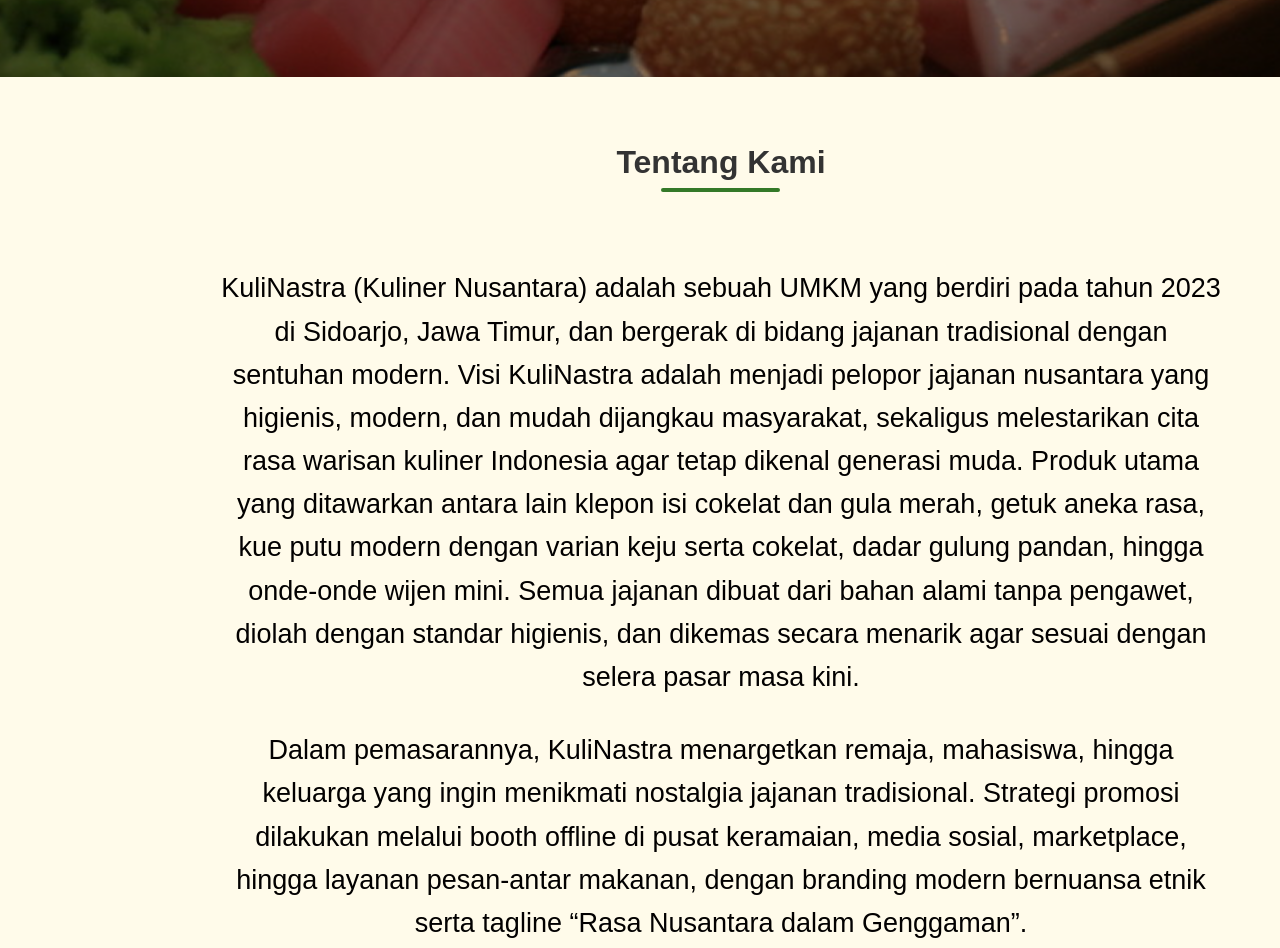
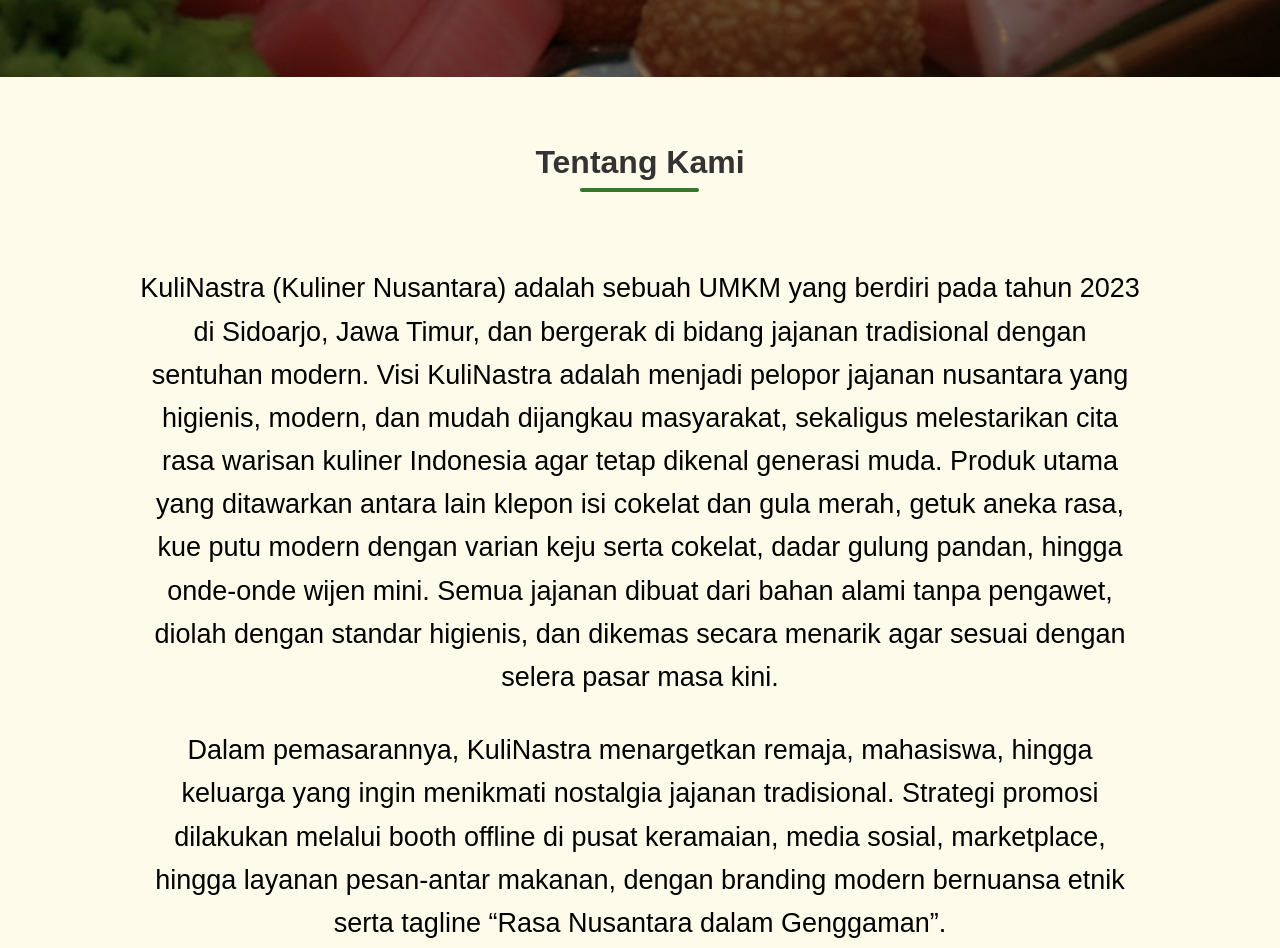
Before and after one commit to Dreyysa/kulinastra, a plain HTML site: page view/about.html in a window 1280 px wide. Shown: the part 760-1708 px from the top of the page. Drawn offline with Linux system fonts and the light colour scheme.

Commit message:
fix on about text

```diff
--- a/public/css/about.css
+++ b/public/css/about.css
@@ -71,11 +71,12 @@ body {
 }
 
 .about-container {
-  width: 90%; /* lebar kontainer hampir full layar */
-  max-width: 1200px; /* biar nggak terlalu lebar di layar gede */
-  margin-left: 143px;
+  width: 90%;
+  max-width: 1200px;
+  margin: 0 auto;
   text-align: center;
 }
+
 
 .about-container h2 {
   font-size: 32px;
```
